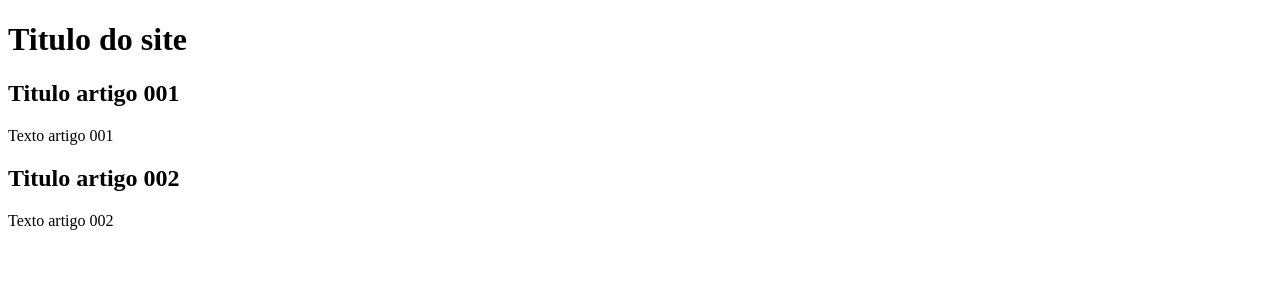
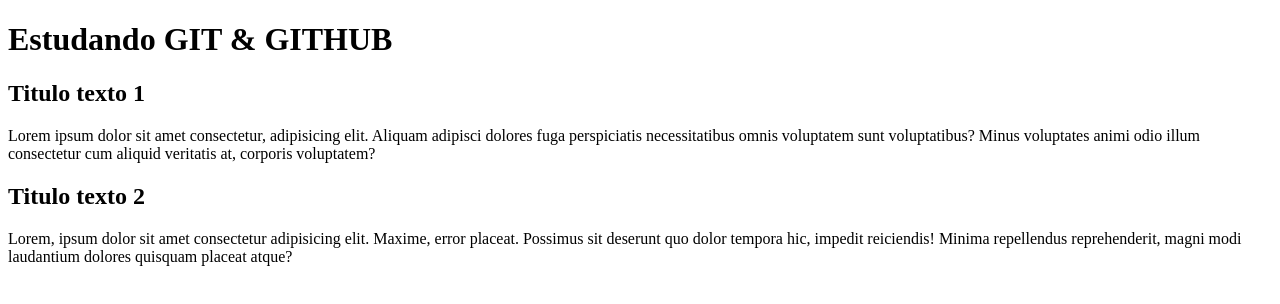
Before and after one commit to luizdossrmorais/Curso_git_Desktop_GUI, a plain HTML site: page index.html in a window 1280 px wide. Drawn offline with Linux system fonts and the light colour scheme.

Commit message:
conteudo adicionado
O texto t titulos teste foram adicionados.

```diff
--- a/index.html
+++ b/index.html
@@ -8,15 +8,15 @@
 <body>
     <main>
         <header>
-            <h1>Titulo do site</h1>
+            <h1>Estudando GIT & GITHUB</h1>
         </header>
         <article>
-            <h2>Titulo artigo 001</h2>
-            <p>Texto artigo 001</p>
+            <h2>Titulo texto 1</h2>
+            <p>Lorem ipsum dolor sit amet consectetur, adipisicing elit. Aliquam adipisci dolores fuga perspiciatis necessitatibus omnis voluptatem sunt voluptatibus? Minus voluptates animi odio illum consectetur cum aliquid veritatis at, corporis voluptatem?</p>
         </article>
         <article>
-            <h2>Titulo artigo 002</h2>
-            <p>Texto artigo 002</p>
+            <h2>Titulo texto 2</h2>
+            <p>Lorem, ipsum dolor sit amet consectetur adipisicing elit. Maxime, error placeat. Possimus sit deserunt quo dolor tempora hic, impedit reiciendis! Minima repellendus reprehenderit, magni modi laudantium dolores quisquam placeat atque?</p>
         </article>
     </main>
 </body>
```
